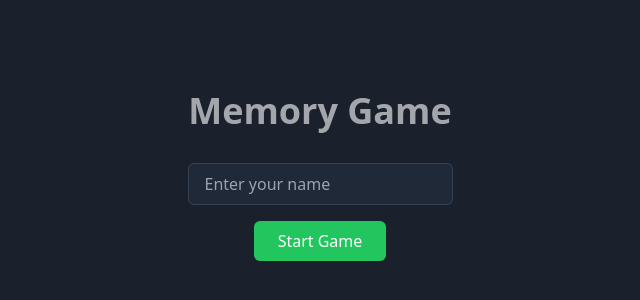
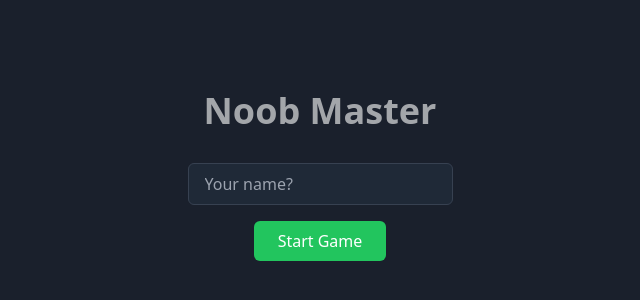
Before and after one commit to Buwaneka-Vishwajith/memory-game, a React (Vite) app in the folder Front/Memory_Game/: page / in a window 1280 px wide. Shown: the part 224-524 px from the top of the page, without its empty margins (320-960 px from the left). Built offline with nearby package versions, Linux system fonts and the light colour scheme.

Commit message:
error (get ready ) fixed

```diff
--- a/Front/Memory_Game/src/components/Card.jsx
+++ b/Front/Memory_Game/src/components/Card.jsx
@@ -2,13 +2,12 @@ import React, { useEffect, useState } from "react";
 import { useLocation } from "react-router-dom";
 
 const MemoryGame = () => {
-
   const location = useLocation();
   const playerName = location.state?.playerName || "Player";
 
   const [active, setActive] = useState([]);
   const [clicked, setClicked] = useState([]);
-  const [gameState, setGameState] = useState("start");
+  const [gameState, setGameState] = useState("initial"); // Changed from "start" to "initial"
   const [score, setScore] = useState(0);
   const [pattern, setPattern] = useState([]);
 
@@ -20,8 +19,8 @@ const MemoryGame = () => {
     const gridSize = getGridSize(score);
     const patternLength = getPatternLength(score);
 
-    console.log("Grid size:", gridSize); // Log the grid size
-    console.log("Pattern length:", patternLength); // Log the pattern length
+    console.log("Grid size:", gridSize);
+    console.log("Pattern length:", patternLength);
 
     while (random.size < patternLength) {
       const randomIndex = Math.floor(Math.random() * gridSize);
@@ -33,7 +32,7 @@ const MemoryGame = () => {
   };
 
   useEffect(() => {
-    if (gameState === "start") {
+    if (gameState === "initial" || gameState === "nextLevel") {
       const startTimer = setTimeout(() => {
         const newPattern = getRandom();
         setPattern(newPattern);
@@ -50,7 +49,7 @@ const MemoryGame = () => {
       console.log("Active boxes:", active);
       const hideTimer = setTimeout(() => {
         setActive([]);
-      }, score >= 5 ? 400 : 300); // Slightly longer display time for 4x4 grid
+      }, score >= 5 ? 400 : 300);
       return () => clearTimeout(hideTimer);
     }
   }, [gameState, active, score]);
@@ -61,7 +60,7 @@ const MemoryGame = () => {
         setClicked([]);
         setScore(0);
         setPattern([]);
-        setGameState("start");
+        setGameState("initial");
       }, 3000);
       return () => clearTimeout(resetTimer);
     }
@@ -83,11 +82,10 @@ const MemoryGame = () => {
       if (newClicked.sort().join(",") === pattern.sort().join(",")) {
         setScore(score + 1);
         setClicked([]);
-        setGameState("start"); // Reset to start state to trigger new pattern generation
+        setGameState("nextLevel"); // Changed from "start" to "nextLevel"
       } else {
         setGameState("gameOver");
       }
-
     }
   };
 
@@ -126,7 +124,7 @@ const MemoryGame = () => {
           <h2 className="">Game Over! Score: {score}</h2>
         </div>
       )}
-      {gameState === "start" && (
+      {gameState === "initial" && (
         <div className="text-white text-2xl mt-4 font-bold opacity-70">
           Get Ready!
         </div>
--- a/Front/Memory_Game/src/components/Start.jsx
+++ b/Front/Memory_Game/src/components/Start.jsx
@@ -15,13 +15,13 @@ const Start = () => {
 
   return (
     <div className="flex flex-col justify-center items-center h-screen bg-gray-900">
-      <h1 className="text-4xl font-bold text-white opacity-60 mb-8">Memory Game</h1>
+      <h1 className="text-4xl font-bold text-white opacity-60 mb-8">Noob Master</h1>
       <form onSubmit={handleSubmit} className="flex flex-col items-center gap-4">
         <input
           type="text"
           value={playerName}
           onChange={(e) => setPlayerName(e.target.value)}
-          placeholder="Enter your name"
+          placeholder="Your name?"
           className="px-4 py-2 rounded-md bg-gray-800 text-white border border-gray-700 focus:outline-none focus:border-green-500"
           required
         />
```
